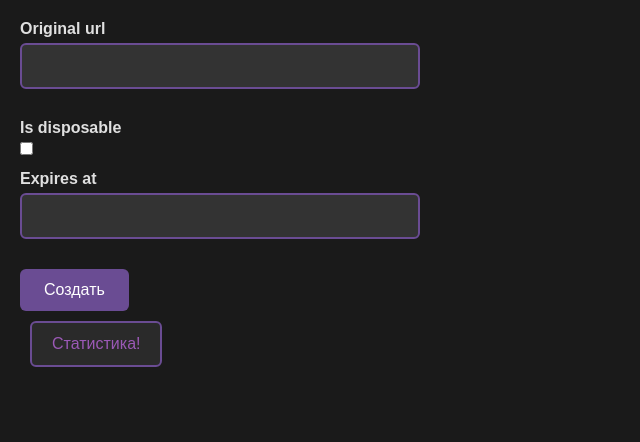
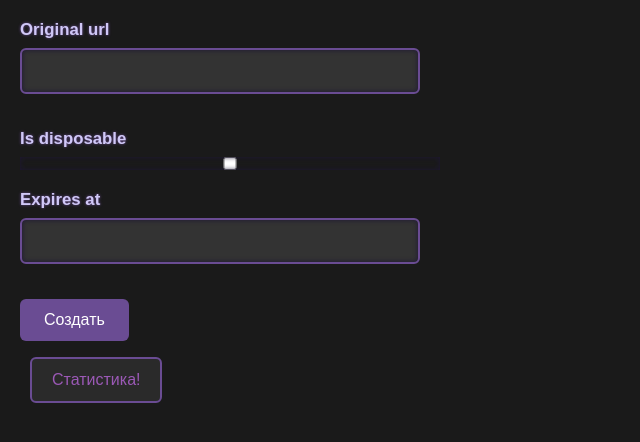
Before and after one commit to chozahe/shortener, a Symfony app: template templates/home.html.twig in a window 1280 px wide. Shown: the top 442 px of the page, without its empty margins (0-640 px from the left). Run offline with Twig, Linux system fonts and the light colour scheme; the template is opened without the code that fills it, so the values that code supplies are empty; form fields are guessed from the names that the template uses; style sheets or scripts are compiled from the project's sources; some libraries are stand-ins or nearby versions.

Commit message:
сделал форму красивее

```diff
--- a/assets/styles/style.css
+++ b/assets/styles/style.css
@@ -12,34 +12,59 @@ body {
 }
 
 .form-group {
-    margin-bottom: 15px;
+    margin-bottom: 20px;
     text-align: left;
+    max-width: 420px;
 }
 
 .form-group label {
     display: block;
-    margin-bottom: 5px;
-    color: #e0e0e0;
-    font-weight: bold;
+    margin-bottom: 8px;
+    color: #d0c8f7;
+    font-weight: 600;
+    font-size: 1.05rem;
+    text-shadow: 0 0 3px #6a4c93;
 }
 
-.form-input {
+.form-input,
+input[type="text"],
+input[type="url"],
+input[type="datetime-local"],
+input[type="checkbox"] {
     width: 100%;
-    padding: 12px;
-    border: 2px solid #6a4c93;
-    border-radius: 6px;
-    background-color: #333;
-    color: #e0e0e0;
-    font-size: 16px;
+    max-width: 420px;
+    padding: 14px 18px;
+    border: 2.5px solid #7a5bbb;
+    border-radius: 8px;
+    background-color: #2f2a44;
+    color: #dddcee;
+    font-size: 1.1rem;
+    font-weight: 500;
+    transition: border-color 0.3s ease, box-shadow 0.3s ease;
+    box-shadow: inset 0 0 5px #1e1635;
 }
 
-.form-input:focus {
+.form-input:focus,
+input[type="text"]:focus,
+input[type="url"]:focus,
+input[type="datetime-local"]:focus {
     outline: none;
-    border-color: #9b59b6;
+    border-color: #b490ff;
+    box-shadow: 0 0 8px #b490ff;
 }
 
 .form-checkbox {
-    margin-right: 10px;
+    margin-right: 12px;
+    transform: scale(1.2);
+    vertical-align: middle;
+    cursor: pointer;
+}
+.field-error {
+    color: #ff6f91;
+    font-size: 0.9em;
+    margin-top: 6px;
+    font-weight: 600;
+    text-shadow: 0 0 2px #ff4567;
 }
 
 input[type="text"] {
--- a/templates/home.html.twig
+++ b/templates/home.html.twig
@@ -5,7 +5,6 @@
 </head>
 
 {{ form_start(form) }}
-        {{ form_errors(form) }}
 
 <div class="form-group">
     {{ form_label(form.originalUrl) }}
@@ -26,6 +25,9 @@
 </div>
 
 <button type="submit">Создать</button>
+<div class = "field-error">
+    {{ form_errors(form) }}
+</div>
 {{ form_end(form) }}
 
 {% if short_url is defined and short_url %}
```
